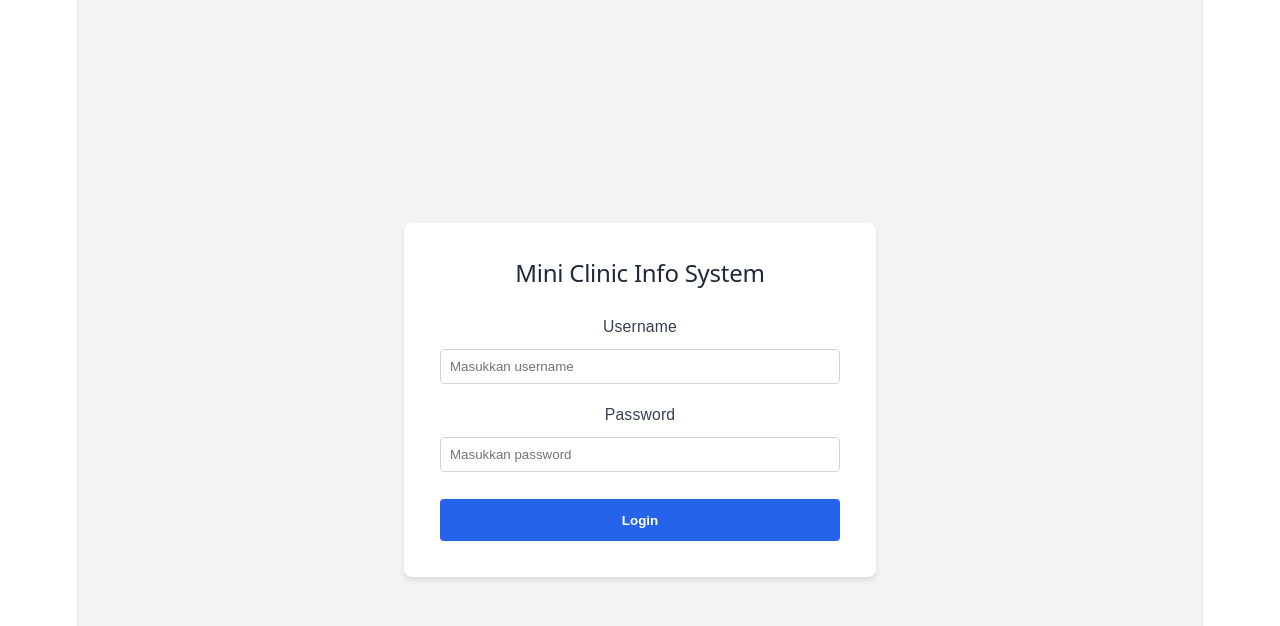
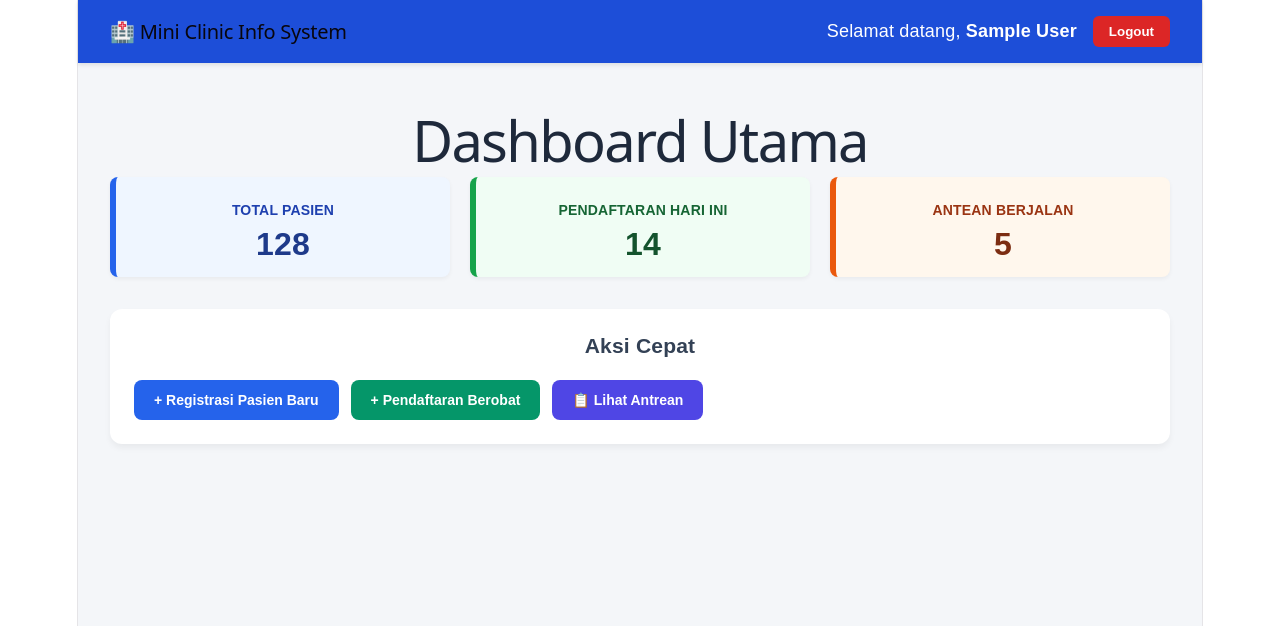
Before and after one commit to ArifR910/mini-clinic, a React app in the folder frontend/: page /dashboard in a window 1280 px wide. Before the commit this address led to /login. Shown: the top 626 px of the page. Built offline with nearby package versions, Linux system fonts and the light colour scheme; no server answers; sample sign-in values are in the browser's storage; the HTML template or start-up script is replaced by a standard one.

Commit message:
commit ke-13: tambahan dashboard dan penyesuain database

```diff
--- a/frontend/src/App.jsx
+++ b/frontend/src/App.jsx
@@ -1,16 +1,34 @@
-import { BrowserRouter, Routes, Route, Navigate } from 'react-router-dom';
+import React from 'react';
+import { BrowserRouter as Router, Routes, Route, Navigate } from 'react-router-dom';
+import Login from './pages/Login';
+import Dashboard from './pages/Dashboard';
 import { AuthProvider } from './context/AuthContext';
-import Login from './pages/Login';
+
+const ProtectedRoute = ({ children }) => {
+  const token = localStorage.getItem('token');
+  if (!token) {
+    return <Navigate to="/login" replace />;
+  }
+  return children;
+};
 
 function App() {
   return (
     <AuthProvider>
-      <BrowserRouter>
+      <Router>
         <Routes>
           <Route path="/login" element={<Login />} />
-          <Route path="*" element={<Navigate to="/login" replace />} />
+          <Route
+            path="/dashboard"
+            element={
+              <ProtectedRoute>
+                <Dashboard />
+              </ProtectedRoute>
+            }
+          />
+          <Route path="*" element={<Navigate to="/dashboard" replace />} />
         </Routes>
-      </BrowserRouter>
+      </Router>
     </AuthProvider>
   );
 }
--- a/frontend/src/api/axios.js
+++ b/frontend/src/api/axios.js
@@ -15,7 +15,9 @@ api.interceptors.request.use(
     }
     return config;
   },
-  (error) => Promise.reject(error)
+  (error) => {
+    return Promise.reject(error);
+  }
 );
 
 export default api;
--- /dev/null
+++ b/frontend/src/pages/Dashboard.jsx
@@ -0,0 +1,222 @@
+import React, { useState, useEffect } from "react";
+import { useNavigate } from "react-router-dom";
+import api from "../api/axios";
+
+const Dashboard = () => {
+  const navigate = useNavigate();
+  const [user, setUser] = useState(null);
+  const [stats, setStats] = useState({
+    totalPasien: 0,
+    pendaftaranHariIni: 0,
+    antreanBerjalan: 0,
+  });
+
+  useEffect(() => {
+    const storedUser = localStorage.getItem("user");
+    if (storedUser) {
+      setUser(JSON.parse(storedUser));
+    }
+
+    const fetchStats = async () => {
+      try {
+        const response = await api.get("/dashboard");
+
+        if (response.data && response.data.success) {
+          const data = response.data.data;
+
+          setStats({
+            totalPasien: data.total_patients,
+            pendaftaranHariIni: data.total_patients_today,
+            antreanBerjalan: data.total_waiting,
+          });
+        }
+      } catch (err) {
+        console.error("Gagal mengambil data statistik:", err.message);
+      }
+    };
+
+    fetchStats();
+  }, []);
+
+  const handleLogout = () => {
+    localStorage.removeItem("token");
+    localStorage.removeItem("user");
+    navigate("/login");
+  };
+
+  return (
+    <div
+      style={{
+        minHeight: "100vh",
+        backgroundColor: "#f4f6f9",
+        fontFamily: "sans-serif",
+      }}
+    >
+      {/* Header / Navbar */}
+      <header
+        style={{
+          backgroundColor: "#1d4ed8",
+          color: "#ffffff",
+          padding: "16px 32px",
+          display: "flex",
+          justifyContent: "space-between",
+          alignItems: "center",
+          boxShadow: "0 2px 4px rgba(0,0,0,0.1)",
+        }}
+      >
+        <h2 style={{ margin: 0, fontSize: "20px" }}>
+          🏥 Mini Clinic Info System
+        </h2>
+        <div style={{ display: "flex", alignItems: "center", gap: "16px" }}>
+          <span>
+            Selamat datang,{" "}
+            <strong>{user?.name || user?.username || "Admin"}</strong>
+          </span>
+          <button
+            onClick={handleLogout}
+            style={{
+              backgroundColor: "#dc2626",
+              color: "#fff",
+              border: "none",
+              padding: "8px 16px",
+              borderRadius: "6px",
+              cursor: "pointer",
+              fontWeight: "bold",
+            }}
+          >
+            Logout
+          </button>
+        </div>
+      </header>
+
+      {/* Main Content Container */}
+      <main style={{ padding: "32px", maxWidth: "1200px", margin: "0 auto" }}>
+        <h1 style={{ color: "#1e293b", marginBottom: "24px" }}>
+          Dashboard Utama
+        </h1>
+
+        {/* Card Ringkasan / Statistik */}
+        <div
+          style={{
+            display: "grid",
+            gridTemplateColumns: "repeat(auto-fit, minmax(250px, 1fr))",
+            gap: "20px",
+            marginBottom: "32px",
+          }}
+        >
+          <div style={cardStyle("#eff6ff", "#2563eb")}>
+            <h3
+              style={{
+                margin: "0 0 8px 0",
+                fontSize: "14px",
+                color: "#1e40af",
+              }}
+            >
+              TOTAL PASIEN
+            </h3>
+            <p
+              style={{
+                margin: 0,
+                fontSize: "32px",
+                fontWeight: "bold",
+                color: "#1e3a8a",
+              }}
+            >
+              {stats.totalPasien || 128}
+            </p>
+          </div>
+
+          <div style={cardStyle("#f0fdf4", "#16a34a")}>
+            <h3
+              style={{
+                margin: "0 0 8px 0",
+                fontSize: "14px",
+                color: "#166534",
+              }}
+            >
+              PENDAFTARAN HARI INI
+            </h3>
+            <p
+              style={{
+                margin: 0,
+                fontSize: "32px",
+                fontWeight: "bold",
+                color: "#14532d",
+              }}
+            >
+              {stats.pendaftaranHariIni || 14}
+            </p>
+          </div>
+
+          <div style={cardStyle("#fff7ed", "#ea580c")}>
+            <h3
+              style={{
+                margin: "0 0 8px 0",
+                fontSize: "14px",
+                color: "#9a3412",
+              }}
+            >
+              ANTEAN BERJALAN
+            </h3>
+            <p
+              style={{
+                margin: 0,
+                fontSize: "32px",
+                fontWeight: "bold",
+                color: "#7c2d12",
+              }}
+            >
+              {stats.antreanBerjalan || 5}
+            </p>
+          </div>
+        </div>
+
+        {/* Menu Aksi Cepat */}
+        <div
+          style={{
+            backgroundColor: "#ffffff",
+            borderRadius: "12px",
+            padding: "24px",
+            boxShadow: "0 4px 6px rgba(0,0,0,0.05)",
+          }}
+        >
+          <h3 style={{ marginTop: 0, color: "#334155" }}>Aksi Cepat</h3>
+          <div style={{ display: "flex", gap: "12px", flexWrap: "wrap" }}>
+            <button style={actionButtonStyle("#2563eb")}>
+              + Registrasi Pasien Baru
+            </button>
+            <button style={actionButtonStyle("#059669")}>
+              + Pendaftaran Berobat
+            </button>
+            <button style={actionButtonStyle("#4f46e5")}>
+              📋 Lihat Antrean
+            </button>
+          </div>
+        </div>
+      </main>
+    </div>
+  );
+};
+
+// Helper Style untuk Card
+const cardStyle = (bgColor, borderColor) => ({
+  backgroundColor: bgColor,
+  borderLeft: `6px solid ${borderColor}`,
+  borderRadius: "8px",
+  padding: "20px",
+  boxShadow: "0 2px 4px rgba(0,0,0,0.05)",
+});
+
+// Helper Style untuk Button Aksi
+const actionButtonStyle = (bgColor) => ({
+  backgroundColor: bgColor,
+  color: "#ffffff",
+  border: "none",
+  padding: "12px 20px",
+  borderRadius: "8px",
+  cursor: "pointer",
+  fontWeight: "600",
+  fontSize: "14px",
+});
+
+export default Dashboard;
--- a/frontend/src/pages/Login.jsx
+++ b/frontend/src/pages/Login.jsx
@@ -1,85 +1,150 @@
-import { useState, useContext } from 'react';
-import { useNavigate } from 'react-router-dom';
-import api from '../api/axios';
-import { AuthContext } from '../context/AuthContext';
+import React, { useState, useContext } from "react";
+import { useNavigate } from "react-router-dom";
+import api from "../api/axios";
+import { AuthContext } from "../context/AuthContext";
 
 export default function Login() {
-  const [username, setUsername] = useState('');
-  const [password, setPassword] = useState('');
-  const [error, setError] = useState('');
+  const [username, setUsername] = useState("");
+  const [password, setPassword] = useState("");
+  const [error, setError] = useState("");
   const [loading, setLoading] = useState(false);
 
-  const { login } = useContext(AuthContext);
+  // Mengambil fungsi login dari AuthContext (jika ada)
+  const authContext = useContext(AuthContext);
+  const login = authContext?.login;
+
   const navigate = useNavigate();
 
   const handleSubmit = async (e) => {
     e.preventDefault();
-    setError('');
+    setError("");
     setLoading(true);
 
     try {
-      const response = await api.post('/auth/login', { username, password });
+      const res = await api.post("/auth/login", { username, password });
 
-      if (response.data.success) {
-        const { user, token } = response.data.data;
-        login(user, token);
-        navigate('/dashboard');
+      console.log("Respon Backend Lengkap:", res.data);
+
+      const token = res.data?.data?.token || res.data?.token;
+      const user = res.data?.data?.user || res.data?.user;
+
+      if (token) {
+        localStorage.setItem("token", token);
+        if (user) {
+          localStorage.setItem("user", JSON.stringify(user));
+        }
+
+        navigate("/dashboard");
+      } else {
+        setError(res.data?.message || "Token tidak ditemukan dari backend");
       }
     } catch (err) {
-      setError(err.response?.data?.message || 'Login gagal, periksa username dan password Anda');
+      console.error("Error sungguhan di catch:", err);
+
+      const pesanError =
+        err.response?.data?.message || err.message || "Login gagal";
+      setError(pesanError);
     } finally {
       setLoading(false);
     }
   };
 
   return (
-    <div style={{
-      display: 'flex',
-      justifyContent: 'center',
-      alignItems: 'center',
-      height: '100vh',
-      backgroundColor: '#f3f4f6',
-      fontFamily: 'sans-serif'
-    }}>
-      <form onSubmit={handleSubmit} style={{
-        backgroundColor: '#ffffff',
-        padding: '2rem',
-        borderRadius: '8px',
-        boxShadow: '0 4px 6px rgba(0,0,0,0.1)',
-        width: '100%',
-        maxWidth: '400px'
-      }}>
-        <h2 style={{ textAlign: 'center', marginBottom: '1.5rem', color: '#1f2937' }}>
+    <div
+      style={{
+        display: "flex",
+        justifyContent: "center",
+        alignItems: "center",
+        height: "100vh",
+        backgroundColor: "#f1f5f9",
+      }}
+    >
+      <div
+        style={{
+          backgroundColor: "#ffffff",
+          padding: "32px",
+          borderRadius: "8px",
+          boxShadow: "0 4px 6px rgba(0, 0, 0, 0.1)",
+          width: "100%",
+          maxWidth: "400px",
+        }}
+      >
+        <h2
+          style={{
+            textAlign: "center",
+            marginBottom: "24px",
+            color: "#1e293b",
+          }}
+        >
           Mini Clinic Info System
         </h2>
 
         {error && (
-          <div style={{ backgroundColor: '#fee2e2', color: '#dc2626', padding: '0.75rem', borderRadius: '4px', marginBottom: '1rem', fontSize: '0.875rem' }}>
+          <div
+            style={{
+              backgroundColor: "#fee2e2",
+              color: "#dc2626",
+              padding: "12px",
+              borderRadius: "6px",
+              marginBottom: "16px",
+              fontSize: "14px",
+              textAlign: "center",
+            }}
+          >
             {error}
           </div>
         )}
 
-        <div style={{ marginBottom: '1rem' }}>
-          <label style={{ display: 'block', marginBottom: '0.5rem', fontSize: '0.875rem', color: '#374151' }}>Username</label>
+        <form onSubmit={handleSubmit}>
+          <div style={{ marginBottom: "16px" }}>
+            <label
+              style={{
+                display: "block",
+                marginBottom: "8px",
+                fontSize: "14px",
+                color: "#475569",
+              }}
+            >
+              Username
+            </label>
             <input
               type="text"
               value={username}
               onChange={(e) => setUsername(e.target.value)}
               required
-            style={{ width: '100%', padding: '0.5rem', borderRadius: '4px', border: '1px solid #d1d5db', boxSizing: 'border-box' }}
-            placeholder="Masukkan username"
+              style={{
+                width: "100%",
+                padding: "10px",
+                borderRadius: "6px",
+                border: "1px solid #cbd5e1",
+                boxSizing: "border-box",
+              }}
             />
           </div>
 
-        <div style={{ marginBottom: '1.5rem' }}>
-          <label style={{ display: 'block', marginBottom: '0.5rem', fontSize: '0.875rem', color: '#374151' }}>Password</label>
+          <div style={{ marginBottom: "24px" }}>
+            <label
+              style={{
+                display: "block",
+                marginBottom: "8px",
+                fontSize: "14px",
+                color: "#475569",
+              }}
+            >
+              Password
+            </label>
             <input
               type="password"
               value={password}
               onChange={(e) => setPassword(e.target.value)}
               required
-            style={{ width: '100%', padding: '0.5rem', borderRadius: '4px', border: '1px solid #d1d5db', boxSizing: 'border-box' }}
-            placeholder="Masukkan password"
+              style={{
+                width: "100%",
+                padding: "10px",
+                borderRadius: "6px",
+                border: "1px solid #cbd5e1",
+                boxSizing: "border-box",
+              }}
             />
           </div>
 
@@ -87,19 +152,20 @@ export default function Login() {
             type="submit"
             disabled={loading}
             style={{
-            width: '100%',
-            padding: '0.75rem',
-            backgroundColor: '#2563eb',
-            color: 'white',
-            border: 'none',
-            borderRadius: '4px',
-            cursor: loading ? 'not-allowed' : 'pointer',
-            fontWeight: 'bold'
+              width: "100%",
+              padding: "12px",
+              backgroundColor: "#2563eb",
+              color: "#ffffff",
+              border: "none",
+              borderRadius: "6px",
+              fontWeight: "bold",
+              cursor: loading ? "not-allowed" : "pointer",
             }}
           >
-          {loading ? 'Memproses...' : 'Login'}
+            {loading ? "Memproses..." : "Login"}
           </button>
         </form>
       </div>
+    </div>
   );
 }
```
Also changed, not shown: 1 other file (tests, documents, lock files or other folders). Lines whose indentation alone changed are shown as unchanged.
